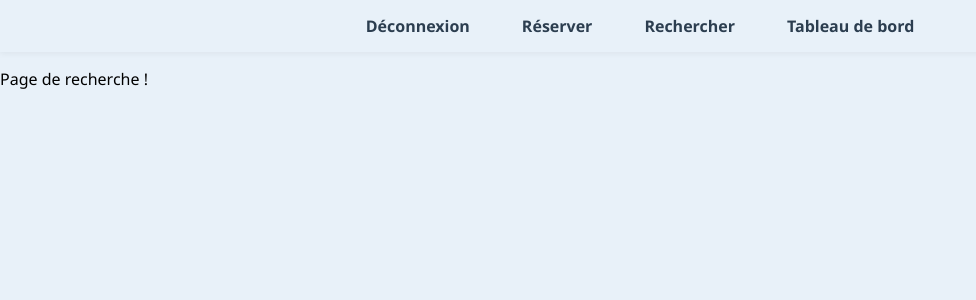
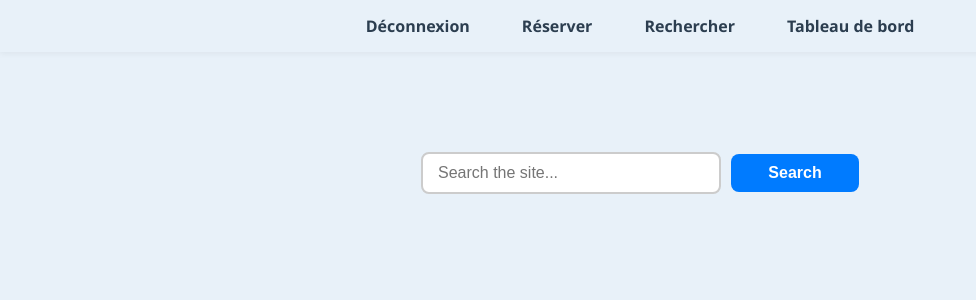
Before and after one commit to dadafax/HSV, a React app: page /SearchPage in a window 1280 px wide. Shown: the top 300 px of the page, without its empty margins (0-976 px from the left). Built offline with nearby package versions, Linux system fonts and the light colour scheme.

Commit message:
refactor css

```diff
--- a/src/App.css
+++ b/src/App.css
@@ -283,3 +283,43 @@ nav a.active {
     transform: translateY(-2px);
     box-shadow: 0 4px 8px rgba(0, 0, 0, 0.2);
 }
+
+.search-container {
+    display: flex;
+    align-items: center;
+    justify-content: center;
+    gap: 10px;
+    margin-top: 100px;
+    font-family: 'Segoe UI', Tahoma, Geneva, Verdana, sans-serif;
+}
+
+.search-input {
+    padding: 10px 15px;
+    width: 300px;
+    font-size: 1rem;
+    border: 2px solid #ccc;
+    border-radius: 8px;
+    transition: border-color 0.3s ease;
+}
+
+.search-input:focus {
+    outline: none;
+    border-color: #007bff;
+}
+
+.search-button {
+    padding: 10px 20px;
+    font-size: 1rem;
+    width: 10%;
+    color: white;
+    background-color: #007bff;
+    border: none;
+    border-radius: 8px;
+    cursor: pointer;
+    transition: background-color 0.3s ease, transform 0.2s ease;
+}
+
+.search-button:hover {
+    background-color: #0056b3;
+    transform: translateY(-2px);
+}
--- a/src/pages/SearchPage.js
+++ b/src/pages/SearchPage.js
@@ -5,7 +5,18 @@ const SearchPage = () => {
     return (
         <div>
             <NavBar/>
-            <p>Page de recherche !</p>
+        <div className="search-container">
+            <input
+                type="search"
+                id="site-search"
+                name="q"
+                className="search-input"
+                placeholder="Search the site..."
+            />
+            <button type="button" className="search-button">Search</button>
+        </div>
+
+
         </div>
     )
 }
```
